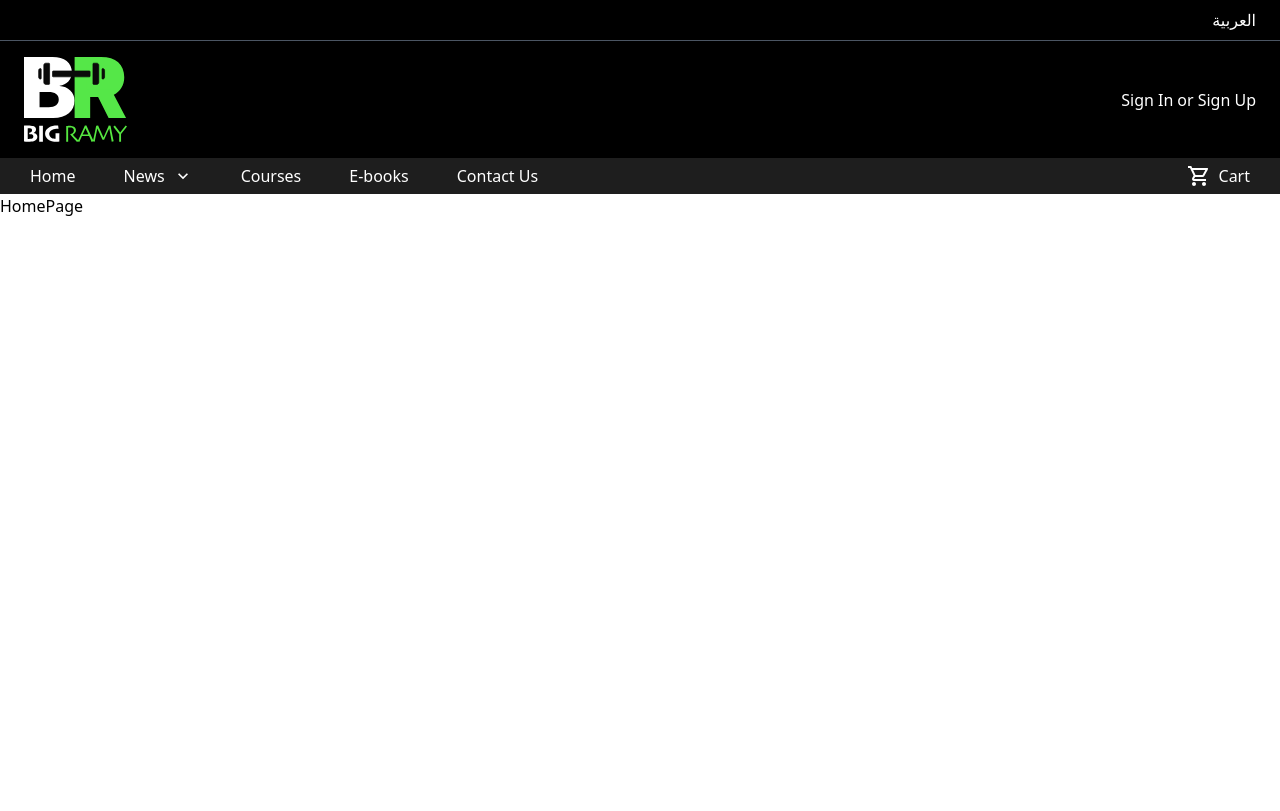
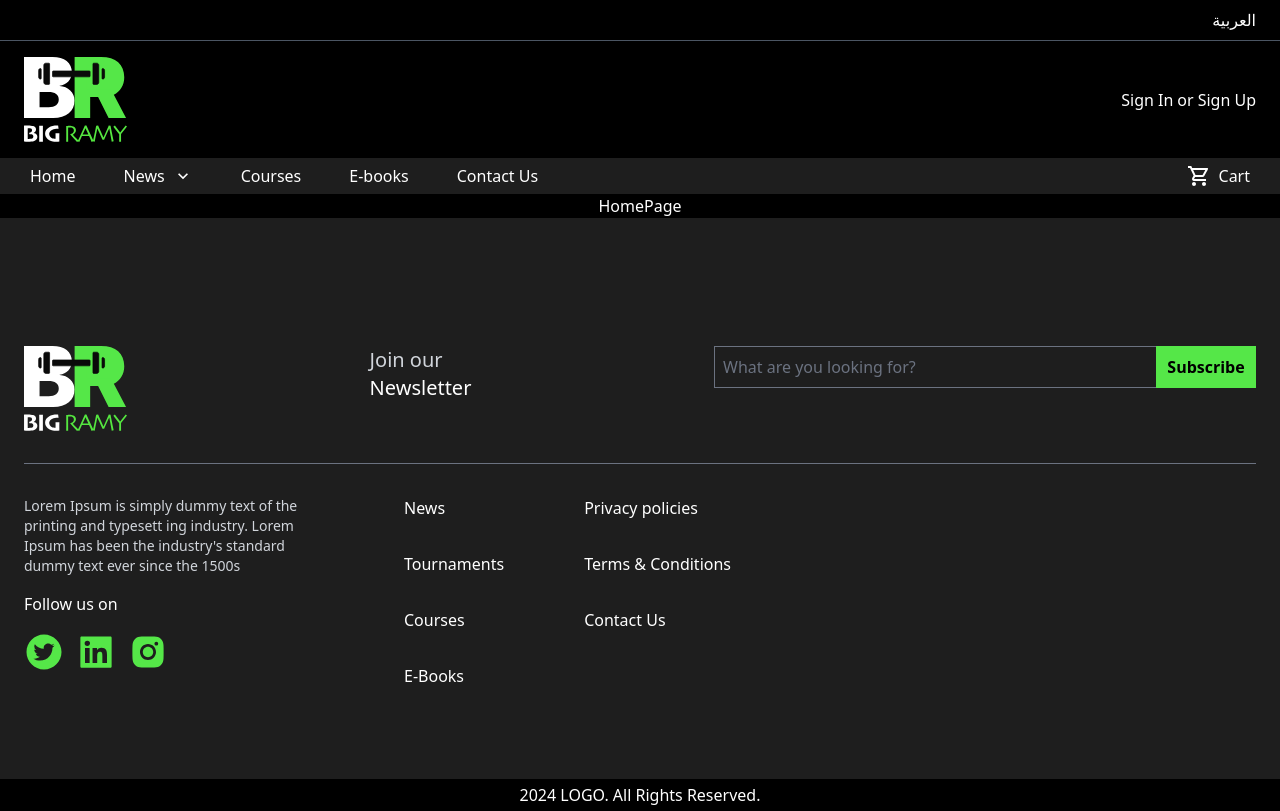
Before and after one commit to OmarKnows/inova-task, a React (Vite) app: page / in a window 1280 px wide. Built offline with nearby package versions, Linux system fonts and the light colour scheme.

Commit message:
footer ui completed

```diff
--- a/src/App.tsx
+++ b/src/App.tsx
@@ -1,11 +1,15 @@
 import { Outlet } from 'react-router-dom';
 import Header from './shared/components/Header/Header';
+import Footer from './shared/components/Footer/Footer';
 
 const App = () => {
 	return (
-		<div>
+		<div className='flex flex-col min-h-screen'>
 			<Header />
-			<Outlet />
+			<div className='flex-grow'>
+				<Outlet />
+			</div>
+			<Footer />
 		</div>
 	);
 };
--- a/src/modules/home/HomePage.tsx
+++ b/src/modules/home/HomePage.tsx
@@ -1,7 +1,7 @@
 import React from 'react';
 
 const HomePage = () => {
-	return <div>HomePage</div>;
+	return <div className='bg-black text-white flex justify-center items-center'>HomePage</div>;
 };
 
 export default HomePage;
--- /dev/null
+++ b/src/shared/components/Footer/Footer.tsx
@@ -0,0 +1,58 @@
+import { ReactSVG } from 'react-svg';
+import logo from '../../../assets/logo.svg';
+import { AiFillInstagram, AiFillLinkedin, AiFillTwitterCircle } from 'react-icons/ai';
+
+const Footer = () => {
+	return (
+		<div>
+			<footer className='bg-[#1e1e1e] text-white  h-[561px] py-32 px-6 '>
+				<div className='flex justify-between'>
+					<ReactSVG src={logo} />
+					<div className='text-xl'>
+						<div className='text-gray-300 '>Join our</div>
+						<div>Newsletter</div>
+					</div>
+					<div className='w-[542px] relative'>
+						<input
+							type='text'
+							placeholder='What are you looking for?'
+							className='w-full p-2 border border-gray-500 placeholder-gray-500 h-[42px] bg-transparent '
+						/>
+						<button className='absolute top-0 right-0 bg-[#55e748] w-[100px] text-black h-[42px] duration-300 px-2 font-semibold hover:bg-[#1a1a1a]'>
+							Subscribe
+						</button>
+					</div>
+				</div>
+				<div className='border-t border-gray-500 my-8'></div>
+				<div className='flex  gap-20'>
+					<div>
+						<div className='w-[300px] text-sm text-gray-300'>
+							Lorem Ipsum is simply dummy text of the printing and typesett ing industry. Lorem Ipsum has been the
+							industry's standard dummy text ever since the 1500s
+						</div>
+						<div className='my-4'>Follow us on</div>
+						<div className='flex gap-3 text-[#55e748]'>
+							<AiFillTwitterCircle size={40} />
+							<AiFillLinkedin size={40} />
+							<AiFillInstagram size={40} />
+						</div>
+					</div>
+					<div className='flex flex-col gap-8'>
+						<div>News</div>
+						<div>Tournaments</div>
+						<div>Courses</div>
+						<div>E-Books</div>
+					</div>
+					<div className='flex flex-col gap-8'>
+						<div>Privacy policies</div>
+						<div>Terms & Conditions</div>
+						<div>Contact Us</div>
+					</div>
+				</div>
+			</footer>
+			<div className='bg-black text-white flex justify-center py-1'>2024 LOGO. All Rights Reserved.</div>
+		</div>
+	);
+};
+
+export default Footer;
```
